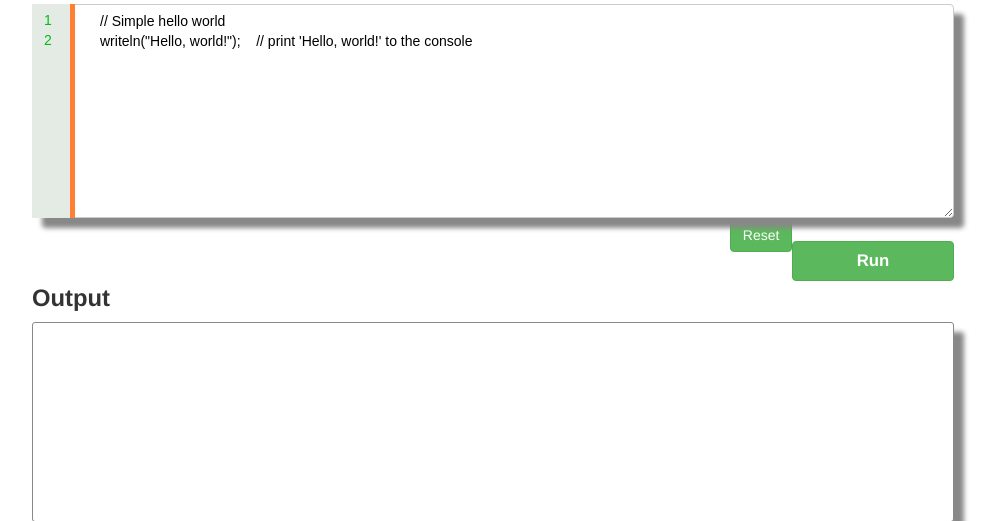
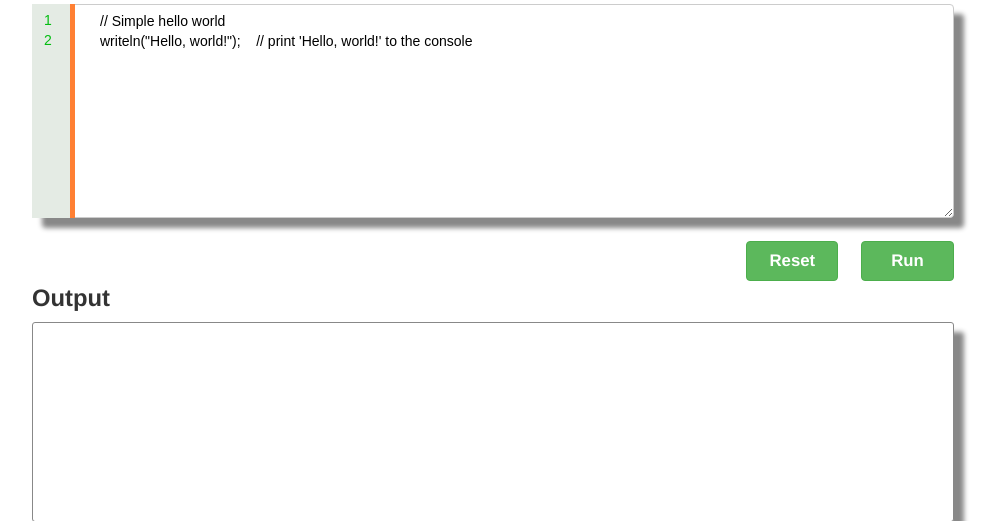
Before and after one commit to nimish1512/chapel-online, a PHP site: page /index.html in a window 1280 px wide. Shown: the part 107-628 px from the top of the page, without its empty margins (32-1030 px from the left). Run offline with PHP 8.4, Linux system fonts and the light colour scheme.

Commit message:
Added styles for reset button

```diff
--- a/CSS/main.css
+++ b/CSS/main.css
@@ -16,11 +16,21 @@
 	margin-right: auto;
 	height: 200px;
 }
+
 .hit{
-	width:14%;
+	width:8%;
 	margin-top:2%;
 	font-weight:bold;
 	margin-right:20%;
+	height:40px;
+	font-size: 120%;
+}
+
+.hit-r{
+	width:8%;
+	margin-top:2%;
+	font-weight:bold;
+	margin-right:2%;
 	height:40px;
 	font-size: 120%;
 }
```
